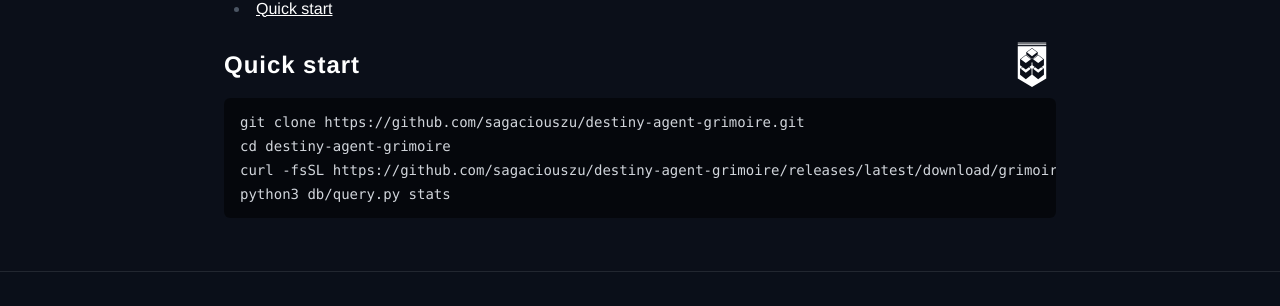
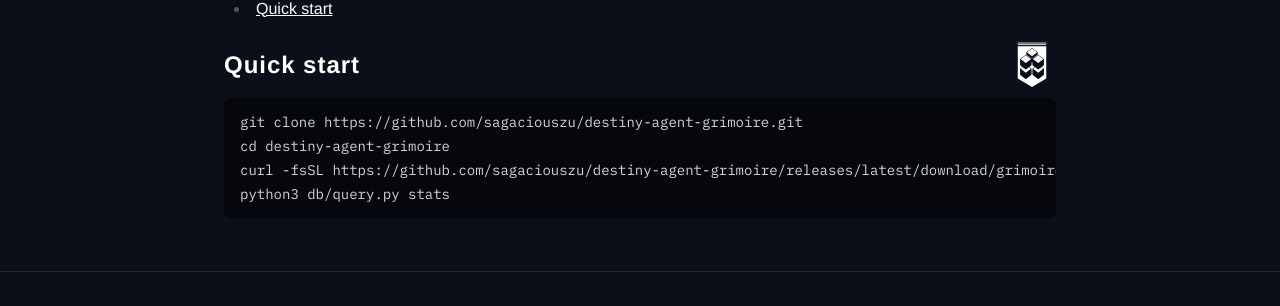
Before and after one commit to sagaciouszu/destiny-agent-grimoire-site, a Jekyll site: the page built from index.md, in a window 1280 px wide and 1198 px high. Shown: the part 826-1132 px from the top of the window. Built offline with Jekyll 4.4.1, drawn with Linux system fonts in a browser that asks for light colours; nearby versions of some CDN libraries; some web fonts are replaced.

Commit message:
Docs: pair IBM Plex Mono with Neue Haas Grotesk

```diff
--- a/_includes/head.html
+++ b/_includes/head.html
@@ -27,6 +28,8 @@
   h1, h2, h3, h4, h5, h6 { font-weight: 700; letter-spacing: 0.04em; }
   .font-display { font-weight: 800; }
   strong { font-weight: 600; }
+  code, pre, kbd, samp { font-family: 'IBM Plex Mono', ui-monospace, SFMono-Regular, Menlo, monospace; }
+  code { font-weight: 400; }
 
   /* Icons render from external SVG files, so color them at the image level. */
   img[src*="/assets/icons/"] { filter: brightness(0) invert(1); }
@@ -43,3 +46,4 @@
 </style>
 
 <link href="https://fonts.cdnfonts.com/css/neue-haas-grotesk-display-pro" rel="stylesheet">
+<link href="https://fonts.googleapis.com/css2?family=IBM+Plex+Mono:wght@400;500;600&display=swap" rel="stylesheet">
```
Also changed, not shown: other parts of _includes/head.html (+2 -1 lines).
